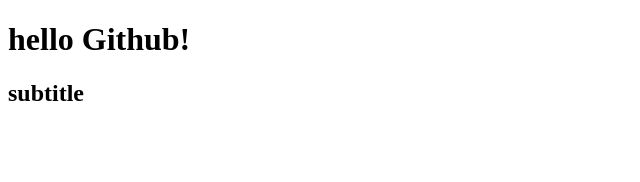
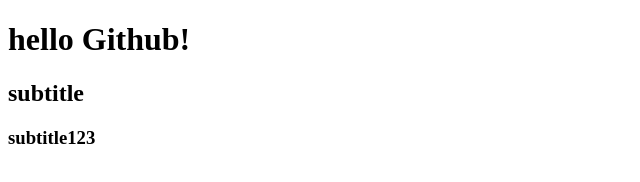
Before and after one commit to kimtaeqqq/github_test, a plain HTML site: page index.html in a window 1280 px wide. Shown: the whole page, without its empty margins (0-640 px from the left). Drawn offline with Linux system fonts and the light colour scheme.

Commit message:
Update index.html

```diff
--- a/index.html
+++ b/index.html
@@ -9,5 +9,6 @@
 <body>
     <h1>hello Github!</h1>
     <h2>subtitle</h2>
+    <h3>subtitle123</h3>
 </body>
 </html>
```
